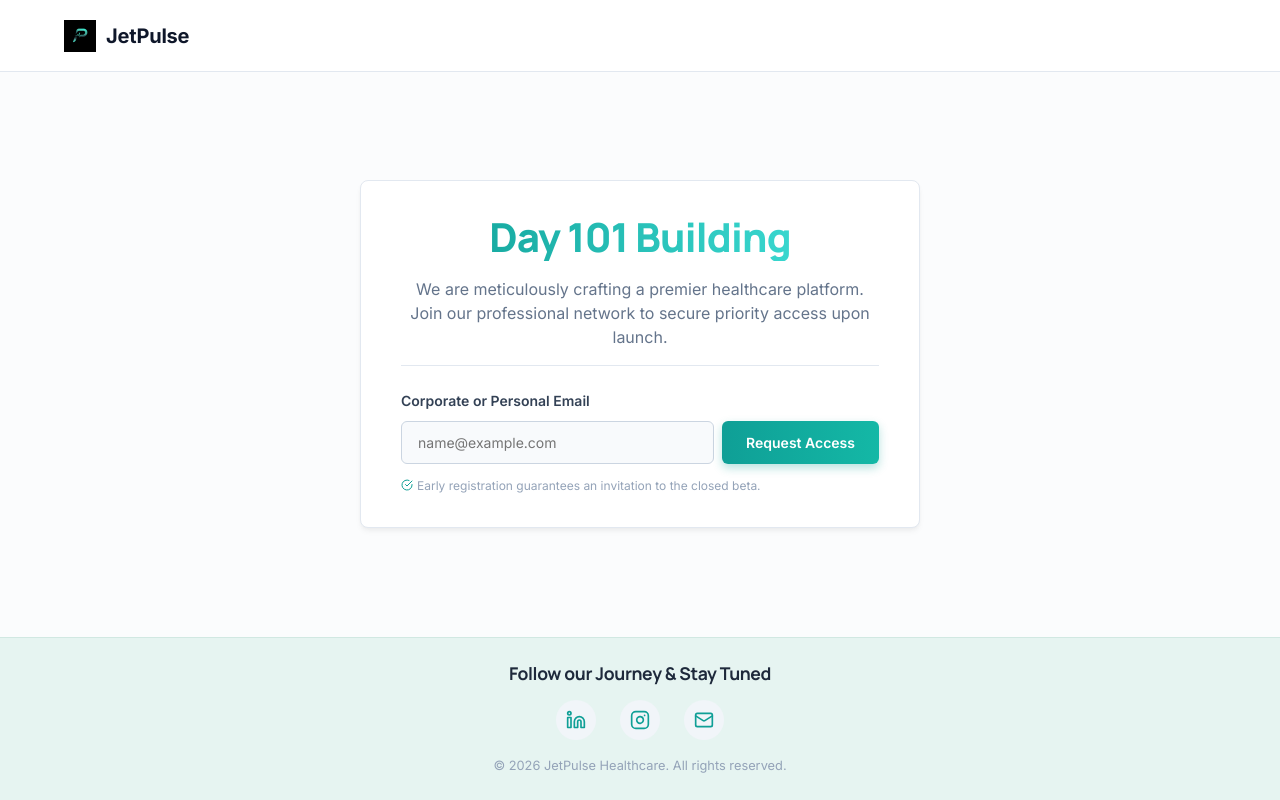
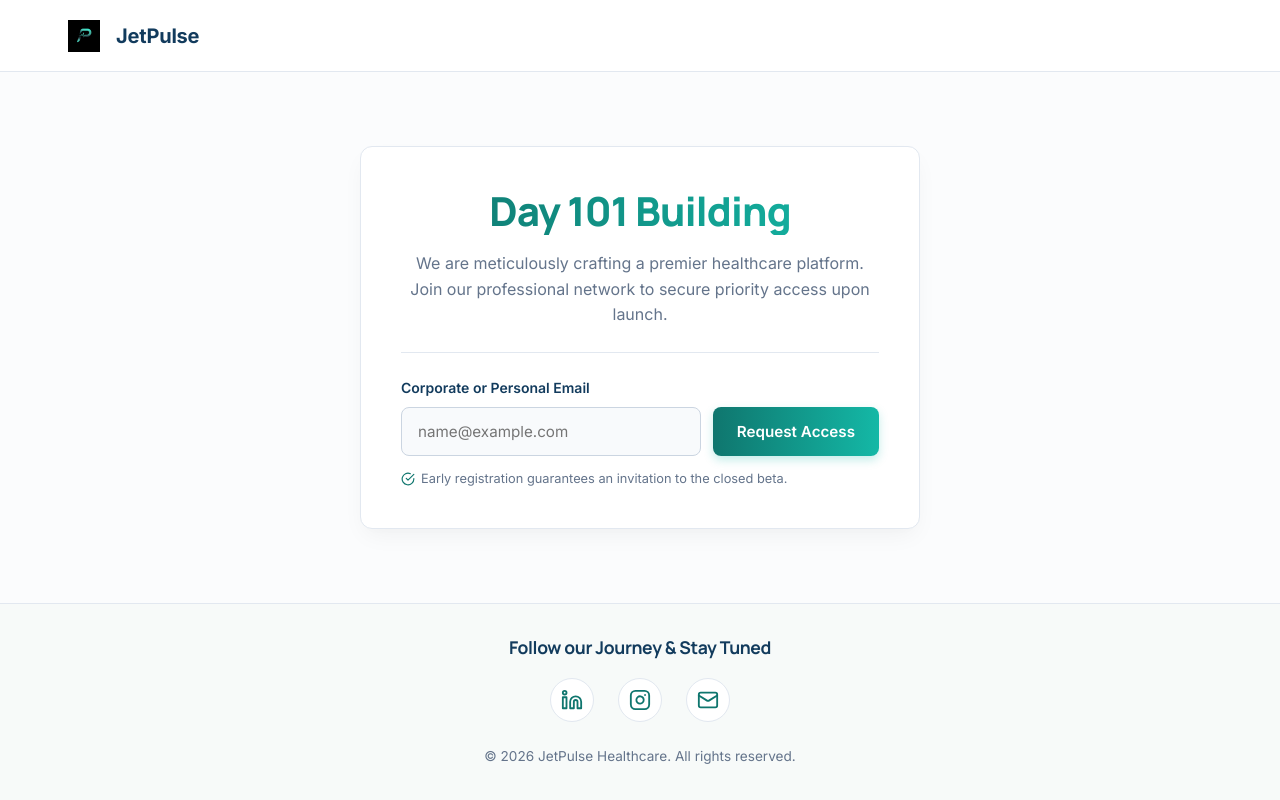
Before and after one commit to ernaveen001/jetpulse, a React (Vite) app in the folder frontend/: page / in a window 1280 px wide. Built offline with nearby package versions, Linux system fonts and the light colour scheme.

Commit message:
fix(ui): correct jsx syntax in style tag

```diff
--- a/frontend/src/App.jsx
+++ b/frontend/src/App.jsx
@@ -231,69 +231,23 @@ export default function App() {
   };
 
   return (
-    <div style={{
-      height: '100vh',
-      overflow: 'hidden',
-      width: '100%',
-      display: 'flex',
-      flexDirection: 'column',
-      backgroundColor: '#fbfcfd',
-      fontFamily: '"Inter", -apple-system, BlinkMacSystemFont, "Segoe UI", Roboto, sans-serif',
-      color: '#1e293b'
-    }}>
+    <div className="app-container">
       {/* Professional Navigation */}
-      <nav style={{
-        width: '100%',
-        height: '72px',
-        backgroundColor: '#ffffff',
-        borderBottom: '1px solid #e2e8f0',
-        display: 'flex',
-        alignItems: 'center',
-        padding: '0 5%',
-        position: 'sticky',
-        top: 0,
-        zIndex: 50
-      }}>
-        <div style={{ display: 'flex', alignItems: 'center', gap: '10px' }}>
-          <img src="/logo.png" alt="JetPulse Logo" style={{ height: '32px', width: 'auto' }} />
-          <span style={{ fontSize: '1.25rem', fontWeight: '700', color: '#0F172A', letterSpacing: '-0.01em' }}>
+      <nav className="nav-header">
+        <div style={{ display: 'flex', alignItems: 'center', gap: '12px' }}>
+          <div className="logo-wrapper">
+            <img src="/logo.png" alt="JetPulse Logo" />
+          </div>
+          <span style={{ fontSize: '1.25rem', fontWeight: '700', color: '#123B5D', letterSpacing: '-0.01em' }}>
             JetPulse
           </span>
         </div>
       </nav>
 
       {/* Main Content Area */}
-      <main style={{
-        flex: 1,
-        display: 'flex',
-        flexDirection: 'column',
-        alignItems: 'center',
-        justifyContent: 'center',
-        padding: '2rem 1rem',
-      }}>
-        <div style={{
-          backgroundColor: '#ffffff',
-          padding: '2rem 2.5rem',
-          borderRadius: '8px',
-          boxShadow: '0 4px 6px -1px rgba(0, 0, 0, 0.05), 0 2px 4px -1px rgba(0, 0, 0, 0.03)',
-          maxWidth: '560px',
-          width: '100%',
-          border: '1px solid #e2e8f0',
-          textAlign: 'center'
-        }}>
-
-
-
-          <h1 style={{
-            fontSize: '2.5rem',
-            fontWeight: '800',
-            marginBottom: '1rem',
-            background: 'linear-gradient(to right, #0F9F96, #42E3DB)',
-            WebkitBackgroundClip: 'text',
-            WebkitTextFillColor: 'transparent',
-            lineHeight: 1.2,
-            letterSpacing: '-0.02em'
-          }}>
+      <main className="main-content">
+        <div className="registration-card">
+          <h1 className="card-heading">
             Day 101 Building
           </h1>
 
@@ -301,8 +255,8 @@ export default function App() {
             fontSize: '1rem',
             fontWeight: '400',
             color: '#64748b',
-            marginBottom: '1rem',
-            lineHeight: 1.5,
+            marginBottom: '1.5rem',
+            lineHeight: 1.6,
           }}>
             We are meticulously crafting a premier healthcare platform. Join our professional network to secure priority access upon launch.
           </p>
@@ -311,68 +265,44 @@ export default function App() {
 
           {/* Registration Form */}
           {!submitted ? (
-            <form onSubmit={handleSubmit} style={{ textAlign: 'left' }}>
-              <label style={{ display: 'block', fontSize: '0.875rem', fontWeight: '600', color: '#334155', marginBottom: '0.5rem' }}>
+            <form onSubmit={handleSubmit} style={{ textAlign: 'left', width: '100%' }}>
+              <label style={{ display: 'block', fontSize: '0.875rem', fontWeight: '600', color: '#123B5D', marginBottom: '0.5rem' }}>
                 Corporate or Personal Email
               </label>
-              <div style={{ display: 'flex', gap: '0.5rem' }}>
+              <div className="form-container">
                 <input
                   type="email"
                   required
                   placeholder="name@example.com"
                   value={email}
                   onChange={(e) => setEmail(e.target.value)}
-                  style={{
-                    flex: 1,
-                    padding: '0.75rem 1rem',
-                    borderRadius: '6px',
-                    border: '1px solid #cbd5e1',
-                    fontSize: '0.875rem',
-                    outline: 'none',
-                    transition: 'border-color 0.2s',
-                    backgroundColor: '#f8fafc'
-                  }}
-                  onFocus={(e) => { e.target.style.borderColor = '#0F9F96'; e.target.style.backgroundColor = '#ffffff'; }}
-                  onBlur={(e) => { e.target.style.borderColor = '#cbd5e1'; e.target.style.backgroundColor = '#f8fafc'; }}
+                  className="email-input"
+                  aria-label="Email Address"
                 />
-                <button type="submit" style={{
-                  padding: '0.75rem 1.5rem',
-                  borderRadius: '6px',
-                  border: 'none',
-                  background: 'linear-gradient(to right, #0F9F96, #14B8A6)',
-                  color: 'white',
-                  fontSize: '0.875rem',
-                  fontWeight: '600',
-                  cursor: 'pointer',
-                  transition: 'opacity 0.2s, transform 0.1s',
-                  boxShadow: '0 4px 10px rgba(15, 159, 150, 0.3)'
-                }}
-                  onMouseOver={(e) => { e.currentTarget.style.opacity = '0.9'; }}
-                  onMouseOut={(e) => { e.currentTarget.style.opacity = '1'; }}
-                  onMouseDown={(e) => { e.currentTarget.style.transform = 'scale(0.98)'; }}
-                  onMouseUp={(e) => { e.currentTarget.style.transform = 'scale(1)'; }}
-                >
+                <button type="submit" className="submit-btn">
                   Request Access
                 </button>
               </div>
-              <p style={{ fontSize: '0.75rem', color: '#94a3b8', marginTop: '0.75rem', display: 'flex', alignItems: 'center', gap: '4px' }}>
-                <CheckCircle size={12} color="#0F9F96" /> Early registration guarantees an invitation to the closed beta.
+              <p style={{ fontSize: '0.8rem', color: '#64748b', marginTop: '0.875rem', display: 'flex', alignItems: 'flex-start', gap: '6px', lineHeight: 1.4 }}>
+                <CheckCircle size={14} color="#0F766E" style={{ flexShrink: 0, marginTop: '2px' }} />
+                <span>Early registration guarantees an invitation to the closed beta.</span>
               </p>
             </form>
           ) : (
             <div style={{
               padding: '1.5rem',
-              backgroundColor: '#f0fdf4',
-              border: '1px solid #bbf7d0',
-              borderRadius: '6px',
-              color: '#166534',
-              fontSize: '0.875rem',
+              backgroundColor: '#DDF5EF',
+              border: '1px solid #14B8A6',
+              borderRadius: '8px',
+              color: '#0F766E',
+              fontSize: '0.95rem',
               display: 'flex',
               alignItems: 'center',
               justifyContent: 'center',
-              gap: '8px'
+              gap: '8px',
+              fontWeight: '500'
             }}>
-              <CheckCircle size={18} />
+              <CheckCircle size={20} />
               Registration received. We will contact you shortly.
             </div>
           )}
@@ -381,64 +311,180 @@ export default function App() {
       </main>
 
       {/* Professional Footer */}
-      <footer style={{
-        backgroundColor: '#e6f4f1',
-        borderTop: '1px solid #d1e8e2',
-        padding: '1.5rem 5%',
-        textAlign: 'center',
-        marginTop: 'auto'
-      }}>
-        <h3 style={{ fontSize: '1.1rem', color: '#1e293b', marginBottom: '1rem', fontWeight: '700' }}>
+      <footer className="footer-section">
+        <h3 style={{ fontSize: '1.1rem', color: '#123B5D', marginBottom: '1.25rem', fontWeight: '700' }}>
           Follow our Journey & Stay Tuned
         </h3>
 
-        <div style={{ display: 'flex', justifyContent: 'center', gap: '1.5rem', marginBottom: '1rem' }}>
+        <div style={{ display: 'flex', justifyContent: 'center', gap: '1.5rem', marginBottom: '1.5rem' }}>
           {[
-            { icon: Linkedin, link: 'https://www.linkedin.com/company/jetpulsein/' },
-            { icon: Instagram, link: 'https://www.instagram.com/jetpulsecare/' },
-            { icon: Mail, link: 'mailto:jetpulsein@gmail.com' }
+            { icon: Linkedin, link: 'https://www.linkedin.com/company/jetpulsein/', label: 'LinkedIn' },
+            { icon: Instagram, link: 'https://www.instagram.com/jetpulsecare/', label: 'Instagram' },
+            { icon: Mail, link: 'mailto:jetpulsein@gmail.com', label: 'Email' }
           ].map((social, idx) => (
-            <a key={idx} href={social.link} target="_blank" rel="noreferrer" style={{
-              display: 'flex',
-              alignItems: 'center',
-              justifyContent: 'center',
-              width: '40px',
-              height: '40px',
-              backgroundColor: '#f1f5f9',
-              borderRadius: '50%',
-              color: '#0F9F96',
-              transition: 'all 0.2s',
-              cursor: 'pointer'
-            }}
-              onMouseOver={(e) => { e.currentTarget.style.backgroundColor = '#0F9F96'; e.currentTarget.style.color = '#fff'; }}
-              onMouseOut={(e) => { e.currentTarget.style.backgroundColor = '#f1f5f9'; e.currentTarget.style.color = '#0F9F96'; }}
-            >
-              <social.icon size={20} />
+            <a key={idx} href={social.link} target="_blank" rel="noreferrer" className="social-icon" aria-label={social.label}>
+              <social.icon size={22} />
             </a>
           ))}
         </div>
 
-        <p style={{ color: '#94a3b8', fontSize: '0.8rem' }}>
+        <p style={{ color: '#64748b', fontSize: '0.85rem' }}>
           &copy; {new Date().getFullYear()} JetPulse Healthcare. All rights reserved.
         </p>
       </footer>
 
       <style>
         {`
-          * {
-            box-sizing: border-box;
-          }
+          * { box-sizing: border-box; }
           body {
-            margin: 0;
-            padding: 0;
+            margin: 0; padding: 0;
+            font-family: "Inter", -apple-system, BlinkMacSystemFont, "Segoe UI", Roboto, sans-serif;
+            background-color: #fbfcfd;
+            color: #1e293b;
             -webkit-font-smoothing: antialiased;
             -moz-osx-font-smoothing: grayscale;
           }
+          .app-container {
+            min-height: 100vh;
+            display: flex;
+            flex-direction: column;
+            width: 100%;
+            overflow-x: hidden;
+          }
+          .nav-header {
+            width: 100%;
+            height: 72px;
+            background-color: #ffffff;
+            border-bottom: 1px solid #e2e8f0;
+            display: flex;
+            align-items: center;
+            padding: 0 5%;
+            position: sticky;
+            top: 0;
+            z-index: 50;
+          }
+          .logo-wrapper {
+            display: flex;
+            align-items: center;
+            justify-content: center;
+            height: 40px;
+            padding: 4px;
+            flex-shrink: 0;
+          }
+          .logo-wrapper img {
+            width: 100%;
+            height: 100%;
+            object-fit: contain;
+          }
+          .main-content {
+            flex: 1;
+            display: flex;
+            flex-direction: column;
+            align-items: center;
+            justify-content: center;
+            padding: 2rem 1.25rem;
+            width: 100%;
+          }
+          .registration-card {
+            background-color: #ffffff;
+            padding: 2.5rem;
+            border-radius: 12px;
+            box-shadow: 0 10px 25px -5px rgba(0, 0, 0, 0.05), 0 8px 10px -6px rgba(0, 0, 0, 0.01);
+            max-width: 560px;
+            width: 100%;
+            border: 1px solid #e2e8f0;
+            text-align: center;
+          }
+          .card-heading {
+            font-size: clamp(2rem, 6vw, 2.5rem);
+            font-weight: 800;
+            margin-bottom: 1rem;
+            background: linear-gradient(to right, #0F766E, #14B8A6);
+            -webkit-background-clip: text;
+            -webkit-text-fill-color: transparent;
+            line-height: 1.2;
+            letter-spacing: -0.02em;
+          }
+          .form-container {
+            display: flex;
+            gap: 0.75rem;
+            width: 100%;
+            align-items: stretch;
+          }
+          .email-input {
+            flex: 1;
+            width: 100%;
+            padding: 0.875rem 1rem;
+            border-radius: 8px;
+            border: 1px solid #cbd5e1;
+            font-size: 0.95rem;
+            outline: none;
+            transition: all 0.2s;
+            background-color: #f8fafc;
+            color: #1e293b;
+          }
+          .email-input:focus {
+            border-color: #0F766E;
+            background-color: #ffffff;
+            box-shadow: 0 0 0 3px rgba(15, 118, 110, 0.1);
+          }
+          .submit-btn {
+            padding: 0.875rem 1.5rem;
+            border-radius: 8px;
+            border: none;
+            background: linear-gradient(to right, #0F766E, #14B8A6);
+            color: white;
+            font-size: 0.95rem;
+            font-weight: 600;
+            cursor: pointer;
+            transition: all 0.2s;
+            box-shadow: 0 4px 10px rgba(20, 184, 166, 0.25);
+            white-space: nowrap;
+          }
+          .submit-btn:hover { opacity: 0.95; transform: translateY(-1px); }
+          .submit-btn:active { transform: translateY(1px); }
+          .footer-section {
+            background-color: #F7FAF9;
+            border-top: 1px solid #e2e8f0;
+            padding: 2rem 5%;
+            text-align: center;
+            margin-top: auto;
+            width: 100%;
+          }
+          .social-icon {
+            display: flex;
+            align-items: center;
+            justify-content: center;
+            width: 44px;
+            height: 44px;
+            background-color: #ffffff;
+            border: 1px solid #e2e8f0;
+            border-radius: 50%;
+            color: #0F766E;
+            transition: all 0.2s ease;
+            cursor: pointer;
+          }
+          .social-icon:hover {
+            background-color: #0F766E;
+            color: #ffffff;
+            border-color: #0F766E;
+            transform: translateY(-2px);
+            box-shadow: 0 4px 6px rgba(15, 118, 110, 0.2);
+          }
+
+          /* Mobile Responsiveness */
           @media (max-width: 600px) {
-            footer {
+            .registration-card {
+              padding: 1.75rem 1.25rem;
+            }
+            .form-container {
               flex-direction: column;
-              justify-content: center;
-              text-align: center;
+            }
+            .submit-btn {
+              width: 100%;
+            }
+            .nav-header {
+              padding: 0 1rem;
             }
           }
         `}
```
